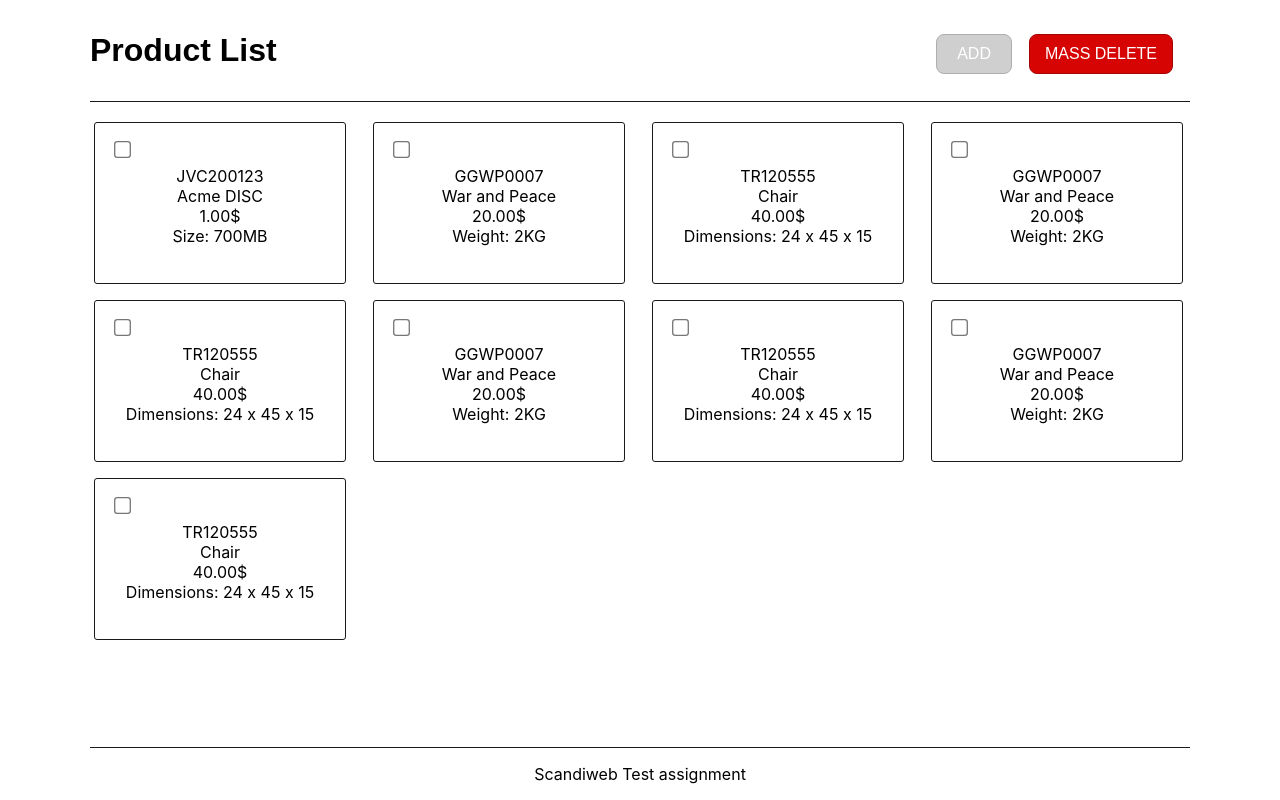
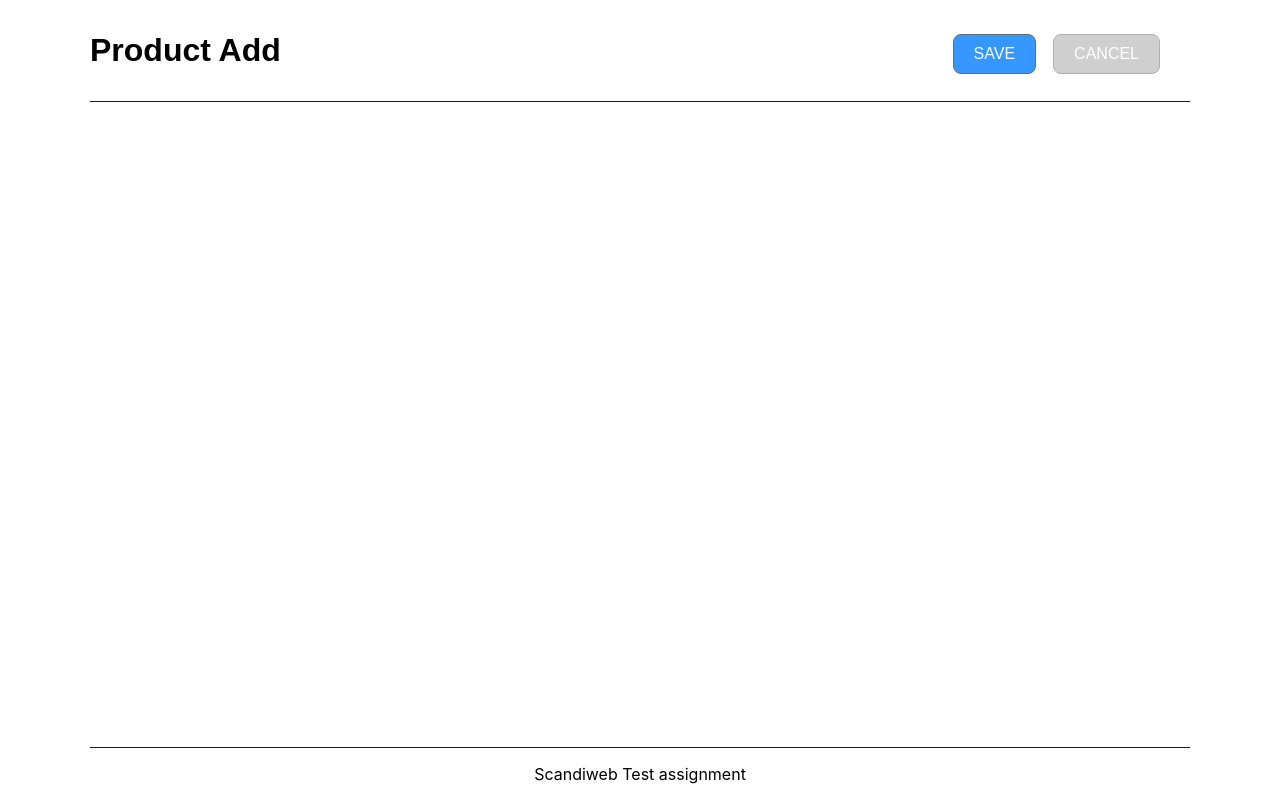
Before and after one commit to hazelilla/scandiweb-task, a React (Create React App) app: page /add-product in a window 1280 px wide. Built offline with nearby package versions, Linux system fonts and the light colour scheme.

Commit message:
Adding Product Add page

```diff
--- a/package.json
+++ b/package.json
@@ -8,6 +8,7 @@
     "@testing-library/user-event": "^13.5.0",
     "react": "^18.2.0",
     "react-dom": "^18.2.0",
+    "react-router-dom": "^6.8.2",
     "react-scripts": "5.0.1",
     "web-vitals": "^2.1.4"
   },
--- a/src/App.js
+++ b/src/App.js
@@ -1,14 +1,18 @@
-import logo from './logo.svg';
 import './App.css';
-import './pages/home/HomePage';
 import HomePage from './pages/home/HomePage';
-
+import ProductPage from './pages/product/ProductPage';
+import { BrowserRouter, Routes, Route, Link } from 'react-router-dom';
 
 function App() {
   return (
-    <div className="App">
-      <HomePage/>
-    </div>
+
+    <BrowserRouter>
+      <Routes>
+        <Route path="/" element={<HomePage />} />
+        <Route path="/add-product" element={<ProductPage />} />
+      </Routes>
+    </BrowserRouter>
+
   );
 }
 
--- a/src/components/header/Header.js
+++ b/src/components/header/Header.js
@@ -1,8 +1,16 @@
 import React, { useState } from 'react';
 import './Header.css';
+import { useNavigate } from 'react-router-dom';
 
 
 function Header(props) {
+
+  const { to } = props;
+  const navigate = useNavigate();
+
+  const handleClick = () => {
+    navigate(to);
+  };
 
   return (
     <div>
@@ -14,8 +22,8 @@ function Header(props) {
         </div>
 
         <div  className="buttons">
-          <button className="primaryButton">{props.primaryButton}</button>
-          <button className="redButton">{props.deleteButton}</button>
+          <button className="primaryButton" onClick={handleClick}>{props.primaryButton}</button>
+          <button className="redButton">{props.secondaryButton}</button>
         </div>
 
       </header>
--- a/src/pages/home/HomePage.css
+++ b/src/pages/home/HomePage.css
@@ -11,3 +11,61 @@
     padding-bottom: 50px;
 
 }
+
+.header {
+    display: flex;
+    flex-direction: row;
+    align-items: flex-start;
+    justify-content: space-between;
+    border-bottom: 1px solid #1a1a1a;
+}
+
+.title {
+    color: black;
+    font-size: xx-large;
+    font-weight: bold;
+    font-family: Arial, Helvetica, sans-serif;
+}
+
+.buttons {
+   display: flex;
+   margin-top: 30px;
+   margin-right: 15px;
+}
+
+.primaryButton {
+    background-color: #cfcfcf;
+    border: 1px solid #b0adad;
+    border-radius: 8px;
+    color: white;
+    padding: 10px 20px;
+    text-align: center;
+    text-decoration: none;
+    display: inline-block;
+    font-size: 16px;
+    margin: 4px 2px;
+    cursor: pointer;
+    margin-right: 15px;
+}
+
+.primaryButton:hover {
+    background-color: #b0adad;
+}
+
+.redButton {
+    background-color: #d70404;
+    border: 1px solid #a40404;
+    border-radius: 8px;
+    color: white;
+    padding: 10px 15px;
+    text-align: center;
+    text-decoration: none;
+    display: inline-block;
+    font-size: 16px;
+    margin: 4px 2px;
+    cursor: pointer;
+}
+
+.redButton:hover {
+    background-color: #a40404;
+}
--- a/src/pages/home/HomePage.js
+++ b/src/pages/home/HomePage.js
@@ -1,17 +1,34 @@
 import React, { useState } from 'react';
 import './HomePage.css';
 import Checkbox from '../../components/checkbox/Checkbox';
-import Header from '../../components/header/Header';
 import Footer from '../../components/footer/Footer';
+import { useNavigate } from 'react-router-dom';
 
 
 function HomePage() {
+
+  const navigate = useNavigate();
+
+  const handleClick = () => {
+    navigate('/add-product');
+  };
 
   return (
     <div className="home">
 
       {/* Header */}
-      <Header title="Product List" primaryButton="ADD" deleteButton="MASS DELETE"/>
+      <header className="header">
+
+        <div className="title">
+          <p>Product List</p>
+        </div>
+
+        <div  className="buttons">
+          <button className="primaryButton" onClick={handleClick}>ADD</button>
+          <button className="redButton">MASS DELETE</button>
+        </div>
+
+      </header>
 
       {/* Body */}
       <div className="homeBody">
--- a/src/pages/product/ProductPage.css
+++ b/src/pages/product/ProductPage.css
@@ -0,0 +1,53 @@
+.home {
+    text-align: center;
+    margin-inline: 90px;
+}
+
+.homeBody{
+    display: grid;
+    grid-template-columns: repeat(4, 1fr);
+    gap: 1rem;
+    margin-block: 20px;
+    padding-bottom: 50px;
+
+}
+
+.header {
+    display: flex;
+    flex-direction: row;
+    align-items: flex-start;
+    justify-content: space-between;
+    border-bottom: 1px solid #1a1a1a;
+}
+
+.title {
+    color: black;
+    font-size: xx-large;
+    font-weight: bold;
+    font-family: Arial, Helvetica, sans-serif;
+}
+
+.buttons {
+   display: flex;
+   margin-top: 30px;
+   margin-right: 15px;
+}
+
+.saveButton {
+    background-color: #3597ff;
+    border: 1px solid #6b6b6b;
+    border-radius: 8px;
+    color: white;
+    padding: 10px 20px;
+    text-align: center;
+    text-decoration: none;
+    display: inline-block;
+    font-size: 16px;
+    margin: 4px 2px;
+    cursor: pointer;
+    margin-right: 15px;
+}
+
+.saveButton:hover {
+    background-color: #355dff;
+}
--- a/src/pages/product/ProductPage.js
+++ b/src/pages/product/ProductPage.js
@@ -0,0 +1,44 @@
+import React, { useState } from 'react';
+import './ProductPage.css';
+import Footer from '../../components/footer/Footer';
+import { useNavigate } from 'react-router-dom';
+
+function ProductPage() {
+
+  const navigate = useNavigate();
+
+  const handleClick = () => {
+    navigate('/');
+  };
+
+  return (
+    <div className="home">
+
+      {/* Header */}
+      <header className="header">
+
+        <div className="title">
+          <p>Product Add</p>
+        </div>
+
+        <div  className="buttons">
+          <button className="saveButton">SAVE</button>
+          <button className="primaryButton" onClick={handleClick}>CANCEL</button>
+        </div>
+
+      </header>
+
+      {/* Body */}
+      <div className="homeBody">
+
+
+      </div>
+
+      {/* Footer */}
+      <Footer/>
+
+    </div>
+  );
+}
+
+export default ProductPage;
```
Also changed, not shown: 1 other file (tests, documents, lock files or other folders).
